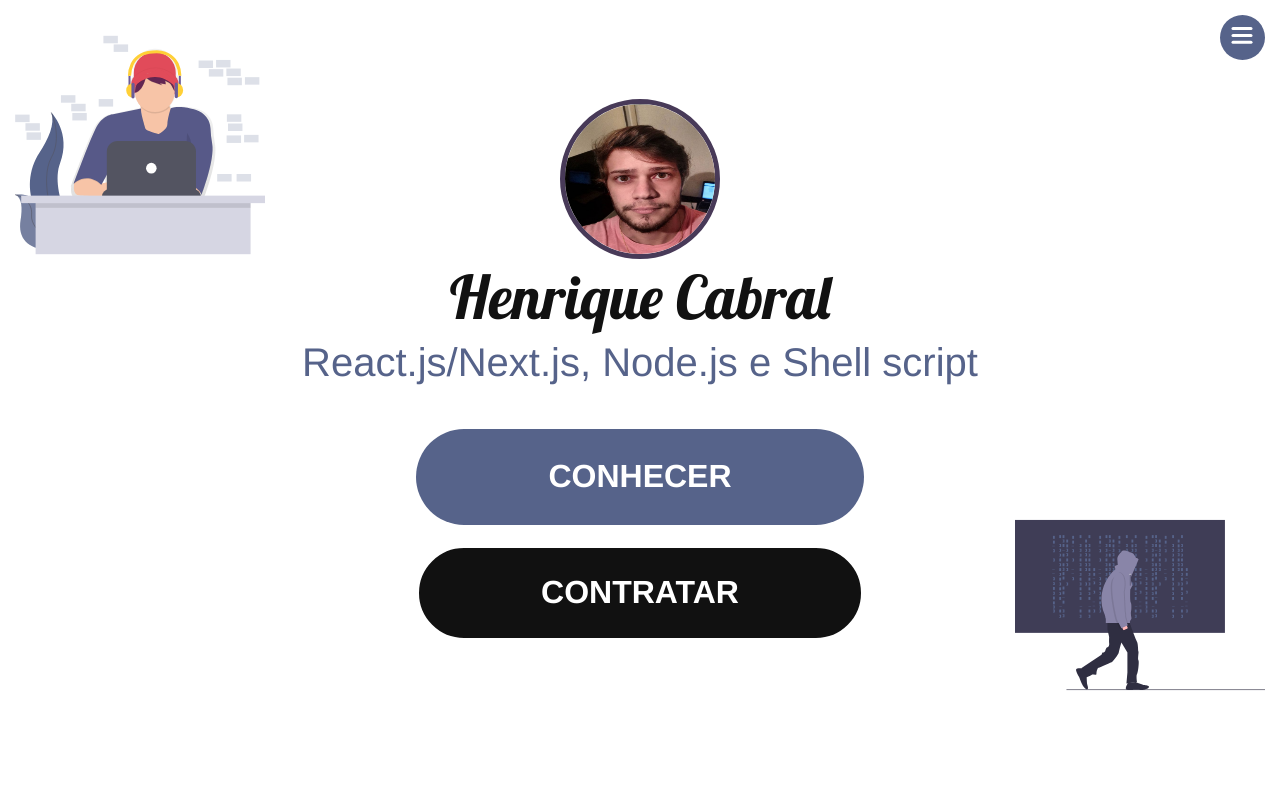
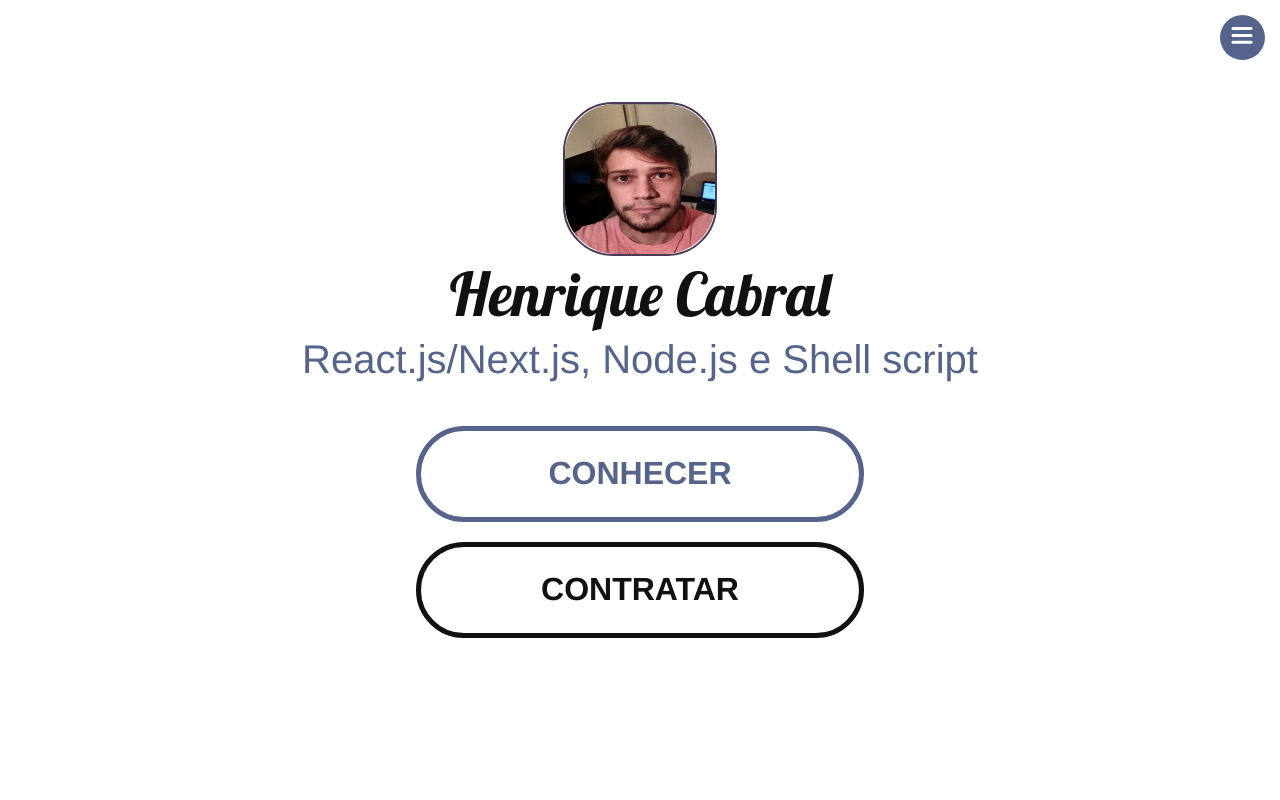
Before and after one commit to HenriqueOCabral/he, a Next.js app: page / in a window 1280 px wide. Shown: the top 800 px of the page. Built offline with nearby package versions, Linux system fonts and the light colour scheme.

Commit message:
Update First.module.css

```diff
--- a/styles/First.module.css
+++ b/styles/First.module.css
@@ -60,8 +60,8 @@
     align-items: center;
     align-self: center;
     width: fit-content;
-    border: .5rem solid var(--english-violet);
-    border-radius: 50%;
+    border: .2rem solid var(--english-violet);
+    border-radius: 50px;
 }
 
 .title {
@@ -101,10 +101,9 @@
     border-radius: 50px;
     width: 35vw;
     height: 12vh;
-    padding: 10px 100px;
     box-shadow: 0 8px 32px 0 rgba(255, 255, 255, 0.521);
     border: transparent;
-    color: #ffffff;
+    color: var(--dark-blue-gray);
     font-size: clamp(26px, 32px, 36px);
     font-family: inherit;
     font-weight: 700;
@@ -118,14 +117,14 @@
     -moz-transition: all .3s;
     -ms-transition: all .3s;
     -o-transition: all .3s;
-    background: var(--dark-blue-gray);
-    border: none;
+    background: #ffffff;
+    border: .5rem solid var(--dark-blue-gray);
     cursor: pointer;
 }
 
 .cto:hover {
     color: var(--english-violet);
-    border: 3px solid #ffffff;
+    border: .8rem solid var(--english-violet);
     opacity: 1;
     text-decoration: none;
     transition: all .3s ease-in-out;
@@ -146,23 +145,25 @@
     align-content: center;
     align-items: center;
     border-radius: 50px;
-    border: .3rem solid #ffffff;
+    border: .5rem solid #111111;
     width: 35vw;
     height: 12vh;
-    color: #ffffff;
-    background: #111111;
+    color: #111111;
+    background: #ffffff;
     background-position: center;
     background-size: cover;
     background-repeat: no-repeat;
 }
 
 .code {
+    display: none !important;
     position: absolute;
     left: 1.5rem;
     top: 2rem;
 }
 
 .hack {
+    display: none !important;
     position: absolute;
     right: 1.5rem;
     top: 60vh;
```
